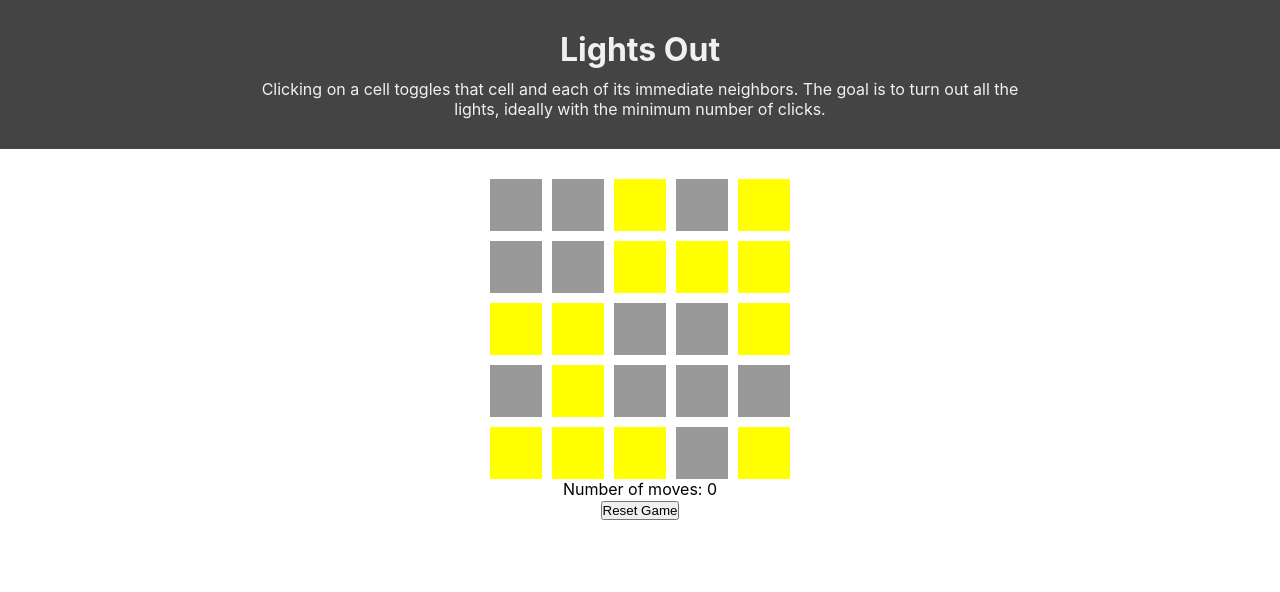
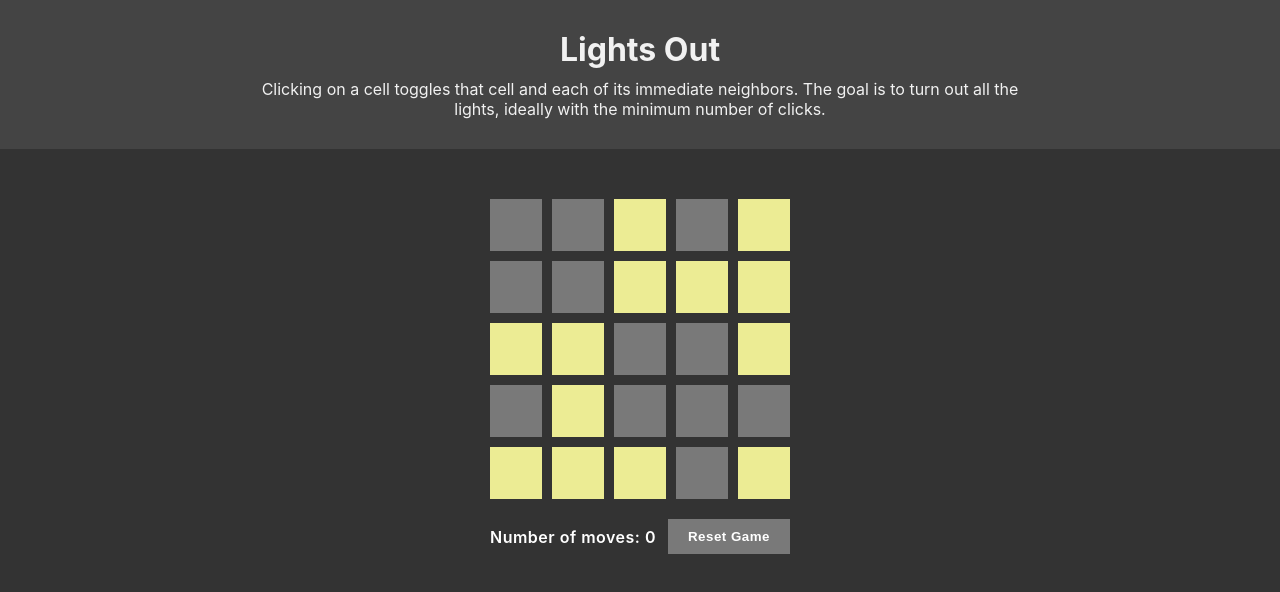
Before and after one commit to hborrelli1/lights-out, a React (Create React App) app: page / in a window 1280 px wide. Shown: the top 592 px of the page. Built offline with nearby package versions, Linux system fonts and the light colour scheme.

Commit message:
Improve styling across app.

```diff
--- a/src/components/App/App.css
+++ b/src/components/App/App.css
@@ -1,13 +1,15 @@
 .App {
   text-align: center;
   position:relative;
+  height:100vh;
+  display:flex;
+  flex-flow:column;
 }
 
 header {
   background-color:#444;
   padding:30px 20px;
   color:#f1f1f1;
-  margin-bottom:30px;
 }
 
 header h1 {
@@ -19,3 +21,34 @@ header p {
   max-width:800px;
   margin: 0 auto;
 }
+
+main {
+  background-color:#333;
+  flex-grow:1;
+  padding-top:50px;
+}
+
+.game-meta {
+  display:flex;
+  flex-flow:wrap;
+  justify-content: space-between;
+  align-items:center;
+  width:100%;
+  max-width:300px;
+  margin:20px auto;
+}
+
+.game-meta p {
+  color:#fff;
+  font-weight:600;
+  letter-spacing:.5px;
+}
+
+.game-meta button {
+  padding:10px 20px;
+  border:0;
+  background-color:#797979;
+  color:#fff;
+  font-weight:600;
+  letter-spacing:.5px;
+}
--- a/src/components/Square/Square.css
+++ b/src/components/Square/Square.css
@@ -3,7 +3,11 @@
   height:52px;
   margin-right:10px;
   margin-bottom:10px;
-  background-color:#999;
+  background-color:#797979;
+}
+
+.square:hover {
+  cursor:pointer;
 }
 
 .square:nth-child(5n) {
@@ -11,5 +15,5 @@
 }
 
 .square.lights-on {
-  background-color:yellow;
+  background-color:#ECEC94;
 }
--- a/src/components/VictoryCard/VictoryCard.css
+++ b/src/components/VictoryCard/VictoryCard.css
@@ -3,6 +3,7 @@
   top:0px;
   width:100vw;
   height:100vh;
+  padding:20px;
   background-color:#000;
   display:flex;
   justify-content: center;
@@ -11,7 +12,7 @@
 }
 
 .victory-container .victory-card h2 {
-  font-size:3rem;
+  font-size:2.6rem;
   margin-bottom:10px;
 }
 
@@ -28,11 +29,17 @@
 .victory-container .victory-card p span {
   font-size:150%;
   margin-bottom:20px;
+  color:#ECEC94;
 }
 
 .victory-container .victory-card button {
   padding:10px 20px;
-  background-color:#f1f1f1;
+  background-color:#ECEC94;
   border:0;
   font-size:1.2rem;
 }
+
+.victory-container .victory-card button:hover {
+  opacity:.7;
+  cursor:pointer;
+}
```
